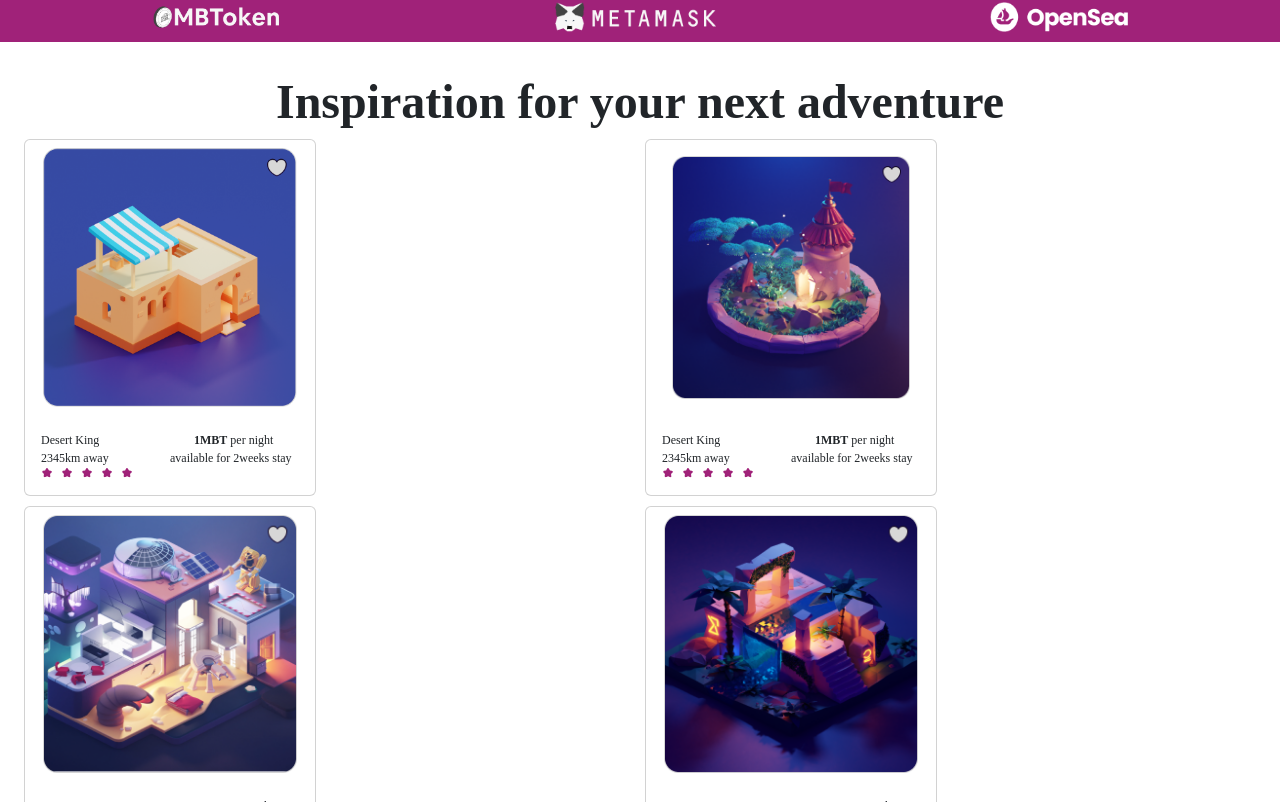
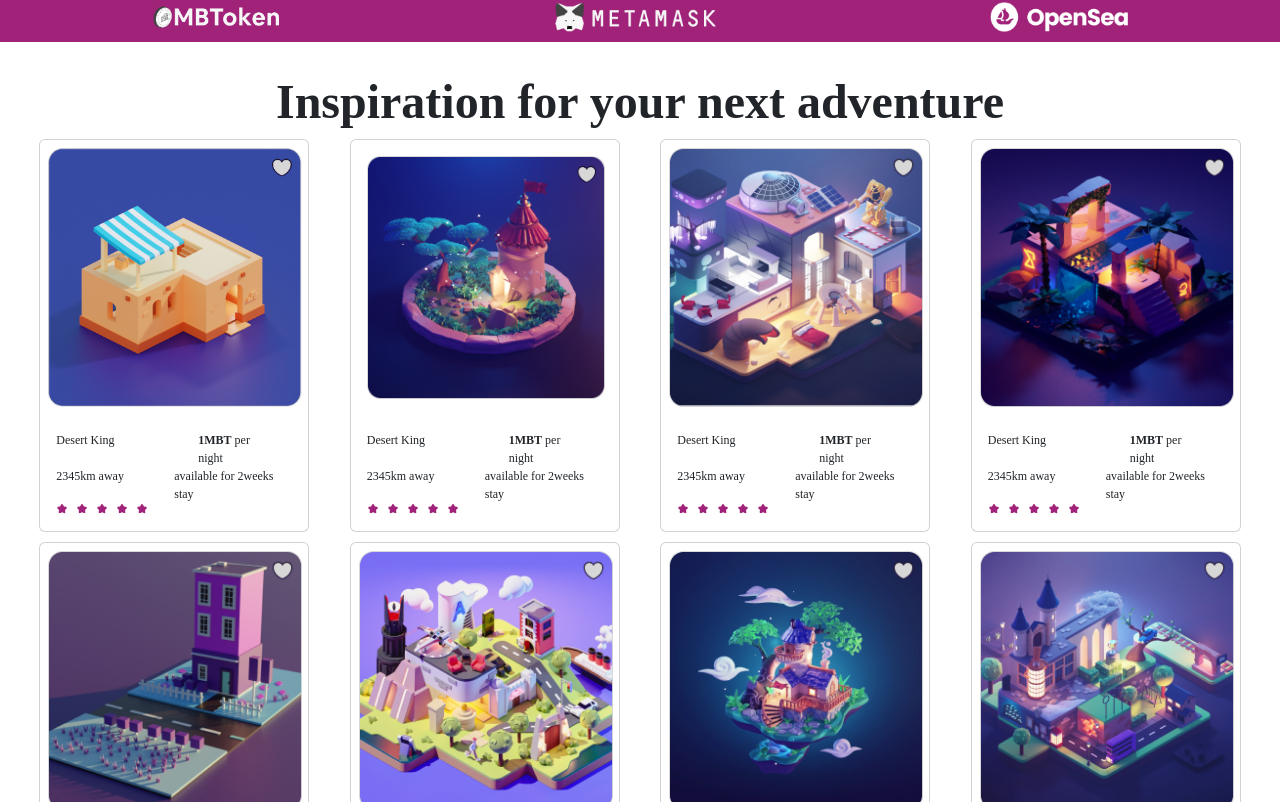
Before and after one commit to patrick-hub/metabnb, a React (Create React App) app: page / in a window 1280 px wide. Shown: the part 838-1640 px from the top of the page. Built offline with nearby package versions, Linux system fonts and the light colour scheme; a web font is replaced by a local one.

Commit message:
New Adjustments

```diff
--- a/src/App.css
+++ b/src/App.css
@@ -295,14 +295,17 @@
     width: 300px;
   }
 
-  .all--cards {
-    display: grid;
-    grid-template-columns: repeat(2 , 1fr);
-    grid-gap: 10px;
-    margin: 0 auto;
-    align-content: center;
+  .card {
+    width: 270px;
   }
 
+  .card {
+    display: flex;
+
+    justify-content: center;
+    align-items: center;
+    margin: 0 auto;
+  }
   .metabnb img {
     width: 300px;
   }
@@ -313,18 +316,18 @@
   }
 }
 
+@media screen and (max-width: 990px) {
+  .all--cards {
+    display: grid;
+    grid-template-columns: repeat(2 , 1fr);
+    margin-left: 30px;
+  }
+
+
+}
+
 
 @media screen and (max-width: 700px) {
-
-  .navbar {
-    display: flex;
-    flex-direction: column;
-  }
-
-  .nav {
-    display: flex;
-    flex-direction: column;
-  }
 
   .hero_content P {
     width: 400px;
@@ -356,12 +359,12 @@
   }
 
   .all--cards {
-    display: flex;
-    flex-direction: column;
-    justify-content: center;
-    align-items: center;
+    display: grid;
+    grid-template-columns: repeat(1 , 1fr);
+    align-content: center;
     margin: 0 auto;
   }
+
 
   .metabnb {
     display: flex;
@@ -387,7 +390,7 @@
   .footer_logo {
   display: flex;
   justify-content: space-between;
-    padding: none;
+  padding: none;
 
   }
 
```
